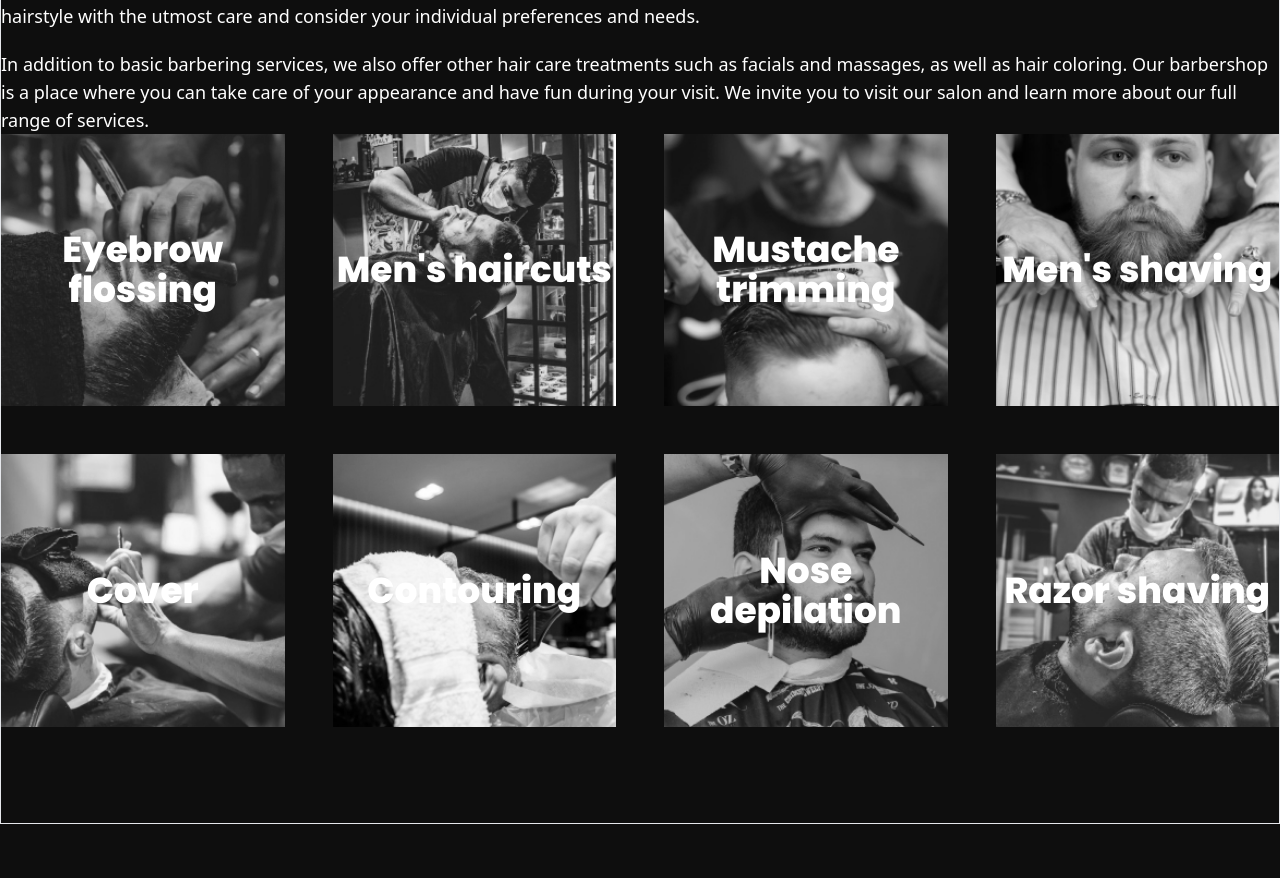
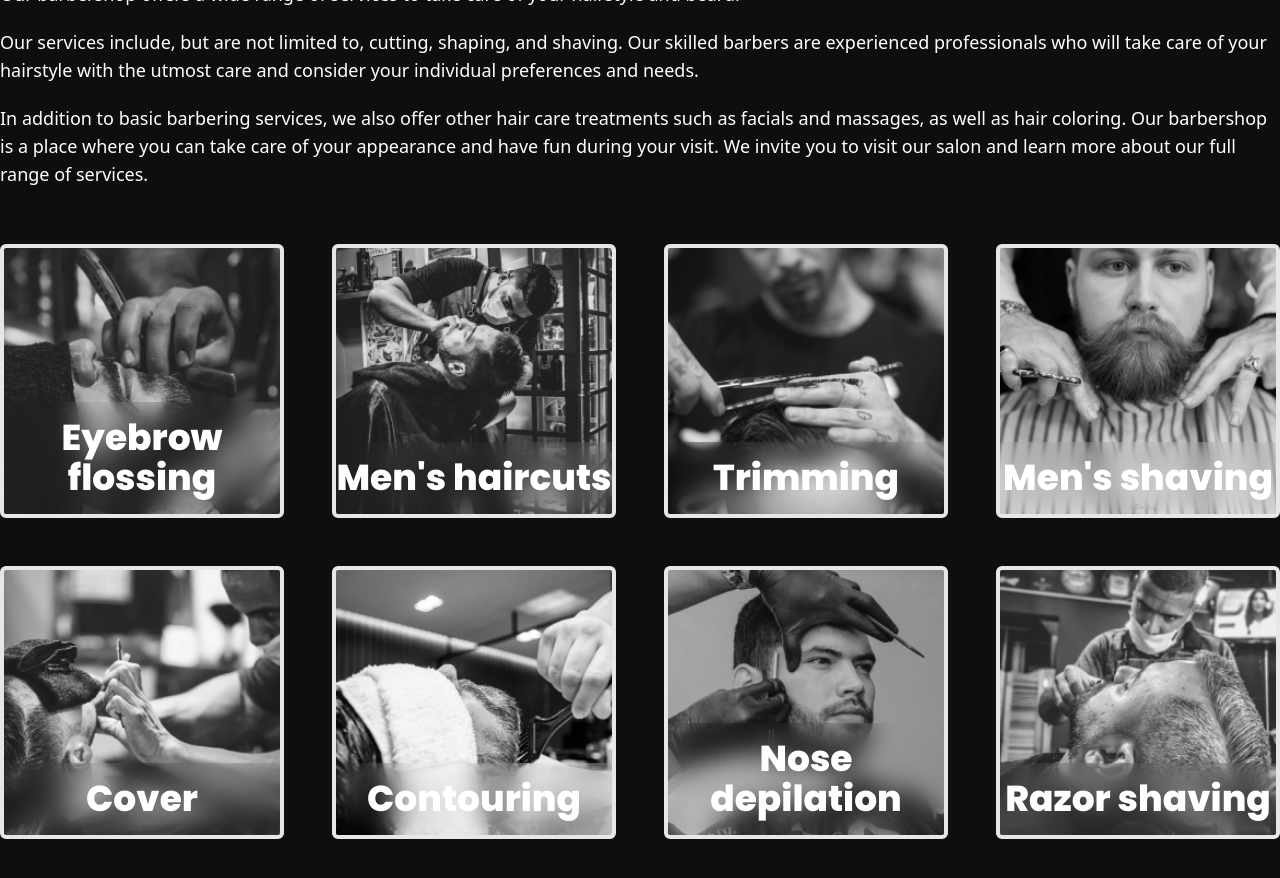
Before and after one commit to Patrykbarc/react-old-sailor, a React (Vite) app: page / in a window 1280 px wide. Shown: the part 1900-2778 px from the top of the page. Before the commit the page ends 2724 px from the top, so only its background shows below. Built offline with nearby package versions, Linux system fonts and the light colour scheme.

Commit message:
Moved logo into separate component

```diff
--- a/src/App.jsx
+++ b/src/App.jsx
@@ -1,6 +1,7 @@
 import { Hero } from "./components/HeroSection/HeroSection";
 import { Navigation } from "./components/Navigation/Navigation";
 import { Section } from "./components/Section/Section";
+import { Footer } from "./components/Footer/Footer";
 
 import { sectionData } from "./utils/sectionData";
 
@@ -11,6 +12,7 @@ function App() {
       <Hero />
       <Section sectionData={sectionData[0]} />
       <Section sectionData={sectionData[1]} />
+      <Footer />
     </>
   );
 }
--- a/src/components/AboutCard/AboutCard.jsx
+++ /dev/null
@@ -1,16 +0,0 @@
-export function Card({ text, src, alt }) {
-  return (
-    <div>
-      <div className="flex justify-center overflow-hidden bg-gray-200 saturate-0 transition-all duration-500 hover:saturate-[1.3]">
-        <img
-          className="w-full transition-transform duration-300 hover:scale-[1.05]"
-          src={src}
-          alt={alt}
-        />
-        <p className="absolute left-1/2 top-1/2  w-full -translate-x-1/2 -translate-y-1/2 text-center font-title text-4xl font-bold text-white">
-          {text}
-        </p>
-      </div>
-    </div>
-  );
-}
--- /dev/null
+++ b/src/components/Card/Card.jsx
@@ -0,0 +1,19 @@
+export function Card({ text, src, alt }) {
+  return (
+    <div>
+      <div className="relative flex justify-center overflow-hidden rounded-md border-4 bg-gray-200 text-white grayscale transition-all duration-500 hover:border-brand hover:text-brand hover:grayscale-0">
+        <img
+          className="w-full scale-[1.03] transition-transform duration-300 hover:scale-[1.05]"
+          src={src}
+          alt={alt}
+        />
+        <div className="box-shadow-text pointer-events-none absolute bottom-0 left-1/2 z-10 w-full -translate-x-1/2 text-center font-title text-4xl font-bold">
+          <span className="relative z-10 block w-full bg-clip-text py-4">
+            {text}
+          </span>
+          <div className="absolute bottom-0 z-0 block h-full w-full backdrop-blur-md" />
+        </div>
+      </div>
+    </div>
+  );
+}
--- /dev/null
+++ b/src/components/Footer/Footer.jsx
@@ -0,0 +1,38 @@
+import { Logo } from "../Logo/Logo";
+
+const footerLinks = [
+  {
+    id: "contact",
+    name: "contact",
+  },
+  {
+    id: "store",
+    name: "store",
+  },
+  {
+    id: "work",
+    name: "work",
+  },
+  {
+    id: "privacy",
+    name: "privacy policy",
+  },
+];
+
+export function Footer() {
+  return (
+    <footer className="w-full py-5 shadow-xl">
+      <Logo orientation="vertical" />
+      <div>
+        <ul className="flex gap-7">
+          {footerLinks.map((link) => (
+            <li key={link.id}>
+              <a href={`#${link.id}`}>{link.name}</a>
+            </li>
+          ))}
+        </ul>
+        ;
+      </div>
+    </footer>
+  );
+}
--- /dev/null
+++ b/src/components/Logo/Logo.jsx
@@ -0,0 +1,16 @@
+export function Logo({ orientation }) {
+  console.log(orientation);
+  return (
+    <div>
+      {orientation === "horizontal" ? (
+        <a href="#">
+          <img src="/icons/logo-horizontal.png" alt="Old Sailor Barber logo" />
+        </a>
+      ) : (
+        <a href="#">
+          <img src="/icons/logo-vertical.png" alt="Old Sailor Barber logo" />
+        </a>
+      )}
+    </div>
+  );
+}
--- a/src/components/Navigation/Navigation.jsx
+++ b/src/components/Navigation/Navigation.jsx
@@ -1,4 +1,5 @@
-export function Navigation() {
+import { Logo } from "../Logo/Logo";
+
 const navLinks = [
   {
     id: "about",
@@ -9,21 +10,20 @@ export function Navigation() {
     name: "services",
   },
   {
+    id: "contact",
+    name: "contact",
+  },
+  {
     id: "store",
     name: "store",
   },
-    {
-      id: "contact",
-      name: "contact",
-    },
 ];
 
+export function Navigation() {
   return (
     <div className="fixed top-0 z-10 w-full py-5 shadow-xl backdrop-blur-md">
       <div className="container mx-auto flex justify-between text-xl text-white">
-        <a href="">
-          <img src="/icons/logo.png" alt="" />
-        </a>
+        <Logo orientation="horizontal" />
         <ul className="flex gap-7">
           {navLinks.map((link) => (
             <li
--- a/src/components/Section/Section.jsx
+++ b/src/components/Section/Section.jsx
@@ -1,11 +1,10 @@
-import { Card } from "../AboutCard/AboutCard";
-
+import { Card } from "../Card/Card";
 export function Section({ sectionData }) {
   const { id, title, description, cards } = sectionData;
   const gridStyle = id === "about" ? "grid-cols-3" : "grid-cols-4";
 
   return (
-    <section className="border py-24" id={id}>
+    <section className="flex flex-col gap-14 py-24" id={id}>
       <div className="container mx-auto flex flex-col gap-16">
         <div>
           <h1 className="mb-6 font-title text-5xl font-semibold uppercase text-brand">
--- a/src/utils/sectionData.js
+++ b/src/utils/sectionData.js
@@ -48,9 +48,9 @@ export const sectionData = [
         alt: "Men's haircuts",
       },
       {
-        text: "Mustache trimming",
+        text: "Trimming",
         src: `${servicesAssetsLink}-3.jpg`,
-        alt: "Mustache trimming",
+        alt: "Trimming",
       },
       {
         text: "Men's shaving",
```
Also changed, not shown: public/icons/logo-horizontal.png (renamed from public/icons/logo.png), public/icons/logo-vertical.png (added). Lines whose indentation alone changed are shown as unchanged.
